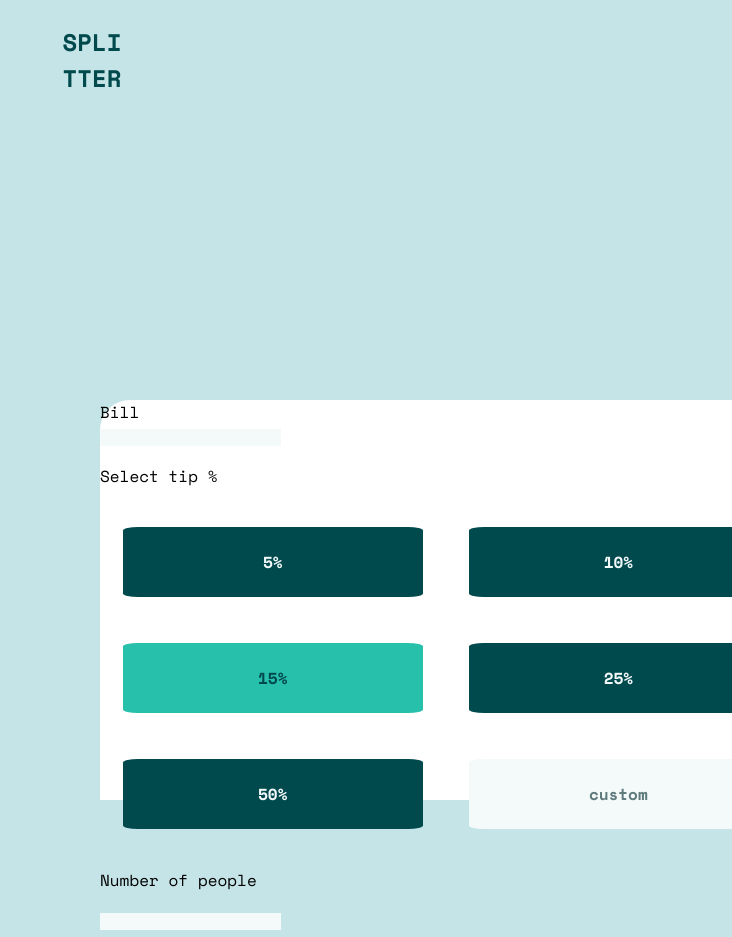
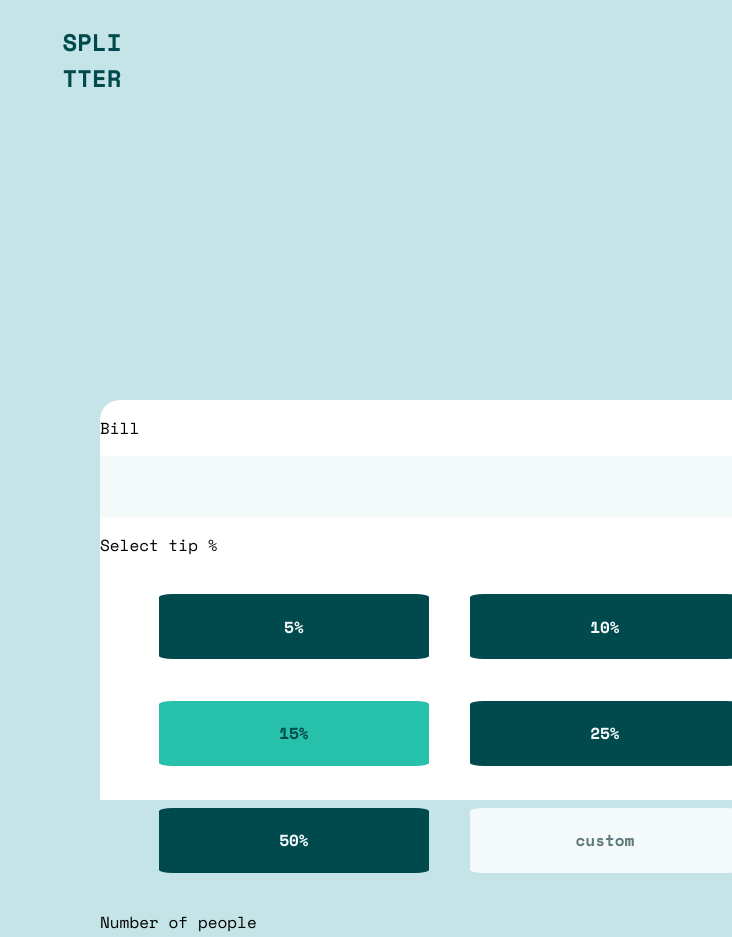
Before and after one commit to sarath820/tip-calculator-, a plain HTML site: page index.html in a window 1280 px wide. Shown: the top 937 px of the page, without its empty margins (548-1280 px from the left). Drawn offline with nearby package versions, Linux system fonts and the light colour scheme.

Commit message:
latest commit

```diff
--- a/index.html
+++ b/index.html
@@ -12,7 +12,8 @@
 <body>
     <P class="apptitle">SPLI<br>TTER</P>
     <div class="maindiv">
-        <div class="bill">Bill<br><input type="text"></div>
+        <p>Bill</p>
+        <input class="box" type="text">
         <p>Select tip %</p>
         <div class="tip">
             <div class="tip5"> 5%</div>
@@ -23,7 +24,7 @@
             <div class="custom">custom</div>
         </div>
         <p>Number of people</p>
-        <div class="people"><input type="text"></div>
+        <input class="box" type="text">
         <div class="result"></div>
     </div>
 
--- a/stylesheet/styles.css
+++ b/stylesheet/styles.css
@@ -11,26 +11,38 @@ body{
     background-color: hsl(185, 41%, 84%);
     font-family: "Space Mono", monospace;
 }
+.box{
+    width:80%;
+    background-color:hsl(189, 41%, 97%);
+    border: none;
+    padding: 3%;
+    align-self: start;
+
+}
+
 .custom{
     background-color: hsl(189, 41%, 97%);
     color: hsl(186, 14%, 43%);
 }
 .maindiv{
-    width:100%;
+    width: 100%;
     height: 80vh;
     background-color:hsl(0, 0%, 100%) ;
-    border-radius: 30px 30px 0px 0px;
+    border-radius: 20px 20px 0px 0px;
     position: absolute;
     Bottom:0px;
+    display: flex;
+    flex-direction: column;
+    align-items: center;
+}
+p{
+    align-self: start;
 }
 
-input{
-    background-color:hsl(189, 41%, 97%);
-    border: none;
-}
 .tip{
     display: flex;
     flex-wrap: wrap;
+    width: 90%;
 }
 .tip div{
     width: 33%;
```
